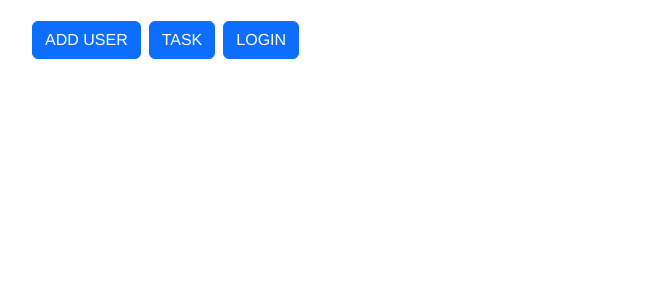
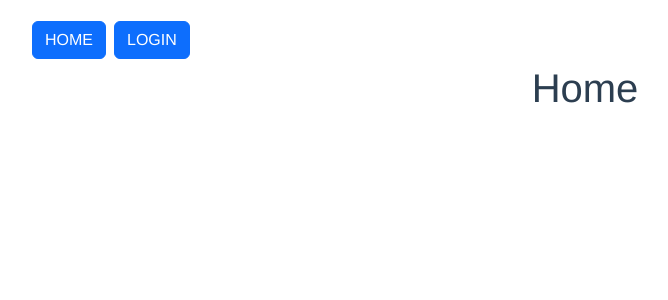
Before and after one commit to Alvaro-IGJU/spainHistoryClient, a Vue app: page /#/ in a window 1280 px wide. Before the commit this address had no page. Shown: the top 300 px of the page, without its empty margins (55-723 px from the left). Built offline with nearby package versions, Linux system fonts and the light colour scheme.

Commit message:
fix: login token

```diff
--- a/package.json
+++ b/package.json
@@ -12,6 +12,7 @@
     "axios": "^1.5.1",
     "bootstrap": "^5.3.2",
     "core-js": "^3.8.3",
+    "js-cookie": "^3.0.5",
     "vue": "^3.2.26",
     "vue-axios": "^3.5.2",
     "vue-router": "^4.2.5"
--- a/src/App.vue
+++ b/src/App.vue
@@ -1,17 +1,44 @@
 <template>
-  <nav-home></nav-home>
-    <router-view></router-view>
+
+  <nav-home :token-validate="tokenValidate"  @token="tokenValidateAction"></nav-home>
+    <router-view  v-if="tokenValidate || this.$route.path==='/login' || this.$route.path==='/'"></router-view>
+
 </template>
 <script>
 
 
 import NavHome from "@/components/Nav/navHome.vue";
+import {mixin} from "@/mixin";
+
 
 export default {
   name: 'App',
+  mixins:[mixin],
+
+  data(){
+    return{
+      tokenValidate:null,
+    }
+  },
+
   components: {
     NavHome
+  },
+  methods:{
+    tokenValidateAction(value){
+      this.tokenValidate=value;
+      if(!value){
+        localStorage.removeItem('token');
+      }
+    },
+
+  },
+  created() {
+    if(localStorage.getItem('token')){
+      this.tokenValidateAction(true);
+    }
   }
+
 }
 </script>
 
--- /dev/null
+++ b/src/components/Home/IndexHome.vue
@@ -0,0 +1,16 @@
+<template>
+<div>
+  <h1>Home</h1>
+</div>
+
+
+</template>
+<script>
+export default {
+  name:'index-home'
+}
+
+</script>
+<style scoped>
+
+</style>
--- a/src/components/Nav/navHome.vue
+++ b/src/components/Nav/navHome.vue
@@ -4,9 +4,11 @@
       <thead>
       <tr>
         <th>
-          <router-link to="/user"> <button class="btn btn-primary m-1">ADD USER</button></router-link>
-          <router-link to="/task"> <button class="btn btn-primary m-1">TASK</button></router-link>
-          <router-link to="/login"> <button class="btn btn-primary m-1">LOGIN</button></router-link>
+          <router-link to="/" > <button class="btn btn-primary m-1">HOME</button></router-link>
+          <router-link to="/user" v-if="tokenValidate"> <button class="btn btn-primary m-1">ADD USER</button></router-link>
+          <router-link to="/task" v-if="tokenValidate"> <button class="btn btn-primary m-1">TASK</button></router-link>
+          <router-link  v-if="!tokenValidate" to="/login"> <button class="btn btn-primary m-1">LOGIN</button></router-link>
+          <button v-if="tokenValidate" v-on:click="tokenValidateAction(false)" class="btn btn-danger">LOGOUT</button>
         </th>
       </tr>
       </thead>
@@ -17,11 +19,23 @@
 
 export default {
   name: 'NavHome',
+  props:{
+    tokenValidate:null
+  },
 
   data() {
     return {
     }
   },
+  methods:{
+    tokenValidateAction(value){
+      if(!value){
+        this.$emit('token',false);
+      }else {
+        this.$emit('token',true);
+      }
+    }
+  }
 }
 
 </script>
--- a/src/components/Task/ListTask.vue
+++ b/src/components/Task/ListTask.vue
@@ -9,13 +9,10 @@
         <tr>
           <th>Tilte</th>
           <th>Options</th>
-
         </tr>
-
 
         </thead>
         <tbody>
-
 
         <tr v-for="item in taskList" :key="item.id">
           <td>{{ item.title }}</td>
--- a/src/components/User/LoginUser.vue
+++ b/src/components/User/LoginUser.vue
@@ -8,9 +8,7 @@
       <input type="password" v-model="password" placeholder="Password" class="form-control m-1" required/>
     </div>
     <div class="container">
-
       <button class="btn btn-dark  m-1" v-on:click="loginUser()">Entra</button>
-
     </div>
   </div>
 
@@ -18,6 +16,9 @@
 
 <script>
 import axios from "axios";
+import Cookies from "js-cookie";
+
+
 
 export default {
   name: 'login-user',
@@ -25,7 +26,8 @@ export default {
   data() {
     return {
       email: null,
-      password: null
+      password: null,
+
     }
   },
   methods: {
@@ -34,7 +36,13 @@ export default {
         axios.post(this.foo + 'login', {username: this.email, password: this.password})
             .then(response => {
               if (response.data) {
-                console.log(response.data)
+                if(response.data.token){
+                  this.setUserLogged(response.data.user);
+                  localStorage.setItem('token',response.data.token);
+                  this.$emit('token',true);
+                  location.reload();
+
+                }
               }
             })
             .catch(error => {
@@ -44,7 +52,13 @@ export default {
         console.log(e)
       }
 
-    }
+    },
+    setUserLogged(userLogged) {
+      Cookies.set("userLogged", userLogged);
+    },
+    getUserLogged() {
+      return Cookies.get("userLogged");
+    },
 
   }
 }
--- a/src/main.js
+++ b/src/main.js
@@ -2,29 +2,30 @@ import { createApp } from 'vue'
 import App from './App.vue'
 import "bootstrap/dist/css/bootstrap.min.css"
 import "bootstrap"
-
-import RegistrationUser from "@/components/User/RegistrationUser.vue";
 import {createRouter, createWebHashHistory} from "vue-router";
 
-import listTask from "@/components/Task/ListTask.vue";
-import loginUser from "@/components/User/LoginUser.vue";
+
+import RegistrationUser from "./components/User/RegistrationUser.vue";
+import listTask from "./components/Task/ListTask.vue";
+import loginUser from "./components/User/LoginUser.vue";
+import IndexHome from "@/components/Home/IndexHome.vue";
 
 
 
+let routes=[
 
-const routes=[
-
+    {path:'/login',component:loginUser},
+    {path:'/task',component:listTask},
     {path:'/user',component:RegistrationUser},
-    {path:'/task',component:listTask},
-    {path:'/login',component:loginUser},
+    {path: '/', component: IndexHome}
 ]
 
 const app=createApp(App);
+
 const router =  createRouter({
      history: createWebHashHistory(process.env.BASE_URL),
     routes,
 })
-app.use(router)
+app.use(router);
 app.mount('#app')
-
-app.config.globalProperties.foo = "http://127.0.0.1:34525/";
+app.config.globalProperties.foo = "http://127.0.0.1:38275/";
--- /dev/null
+++ b/src/mixin.js
@@ -0,0 +1,16 @@
+export const mixin = {
+
+    data() {
+        return {
+            token: null
+        }
+    },
+
+    methods: {
+        getToken(token) {
+            this.token=token;
+            return this.token;
+
+        }
+    }
+}
```
Also changed, not shown: 2 other files (tests, documents, lock files or other folders).
